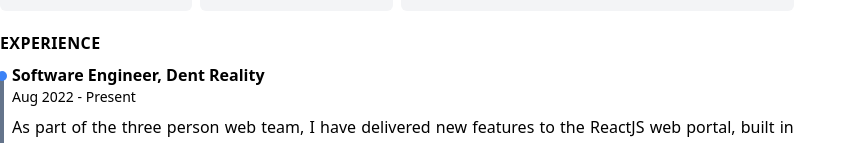
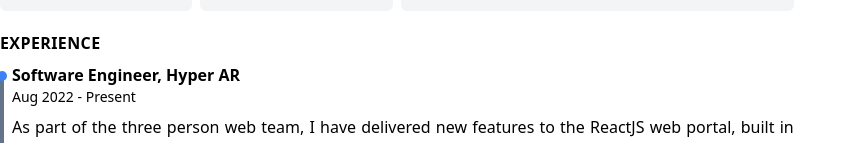
Before and after one commit to harryjms/personal-website, a Next.js app: page /resume in a window 1280 px wide. Shown: the part 769-912 px from the top of the page, without its empty margins (0-856 px from the left). Built offline with nearby package versions, Linux system fonts and the light colour scheme.

Commit message:
Update company name

```diff
--- a/src/pages/resume.tsx
+++ b/src/pages/resume.tsx
@@ -149,7 +149,7 @@ const Resume = () => {
           <ol className="relative pl-1 print:pl-0">
             <ResumeTimelineItem
               jobTitle="Software Engineer"
-              company="Dent Reality"
+              company="Hyper AR"
               dates="Aug 2022 - Present"
               first
             >
```
